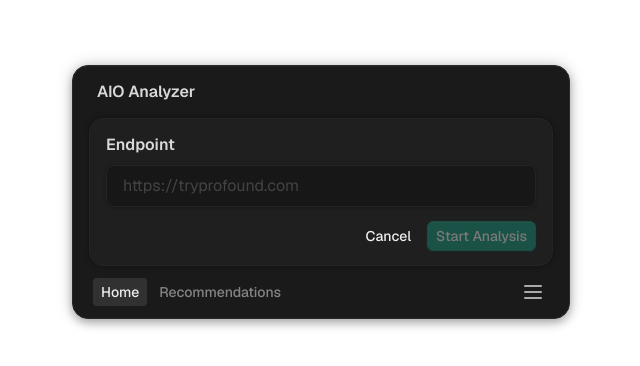
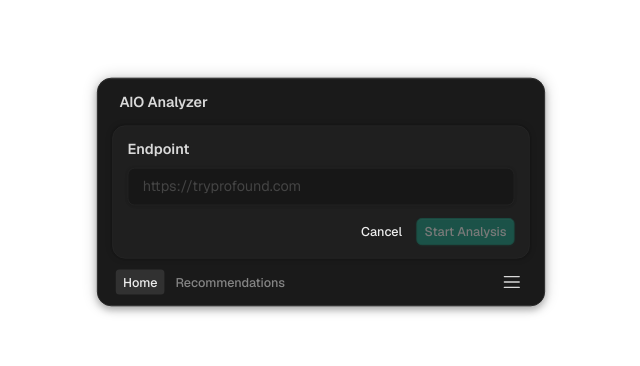
Before and after one commit to deeepsig/aio-tool, a Next.js app: page / in a window 1280 px wide. Shown: the part 208-574 px from the top of the page, without its empty margins (319-959 px from the left). Built offline with nearby package versions, Linux system fonts and the light colour scheme.

Commit message:
temporary global scale reduction

```diff
--- a/src/styles/globals.css
+++ b/src/styles/globals.css
@@ -1,4 +1,13 @@
 @import 'tailwindcss';
+
+/* ========================================
+   TODO: TEMPORARY 90% SIZE REDUCTION
+   Remove this section when normal sizing is needed
+======================================== */
+/* Global 90% scale reduction for all content */
+html {
+  transform: scale(0.9);
+}
 
 /* ========================================
    CSS VARIABLES & THEME
```
